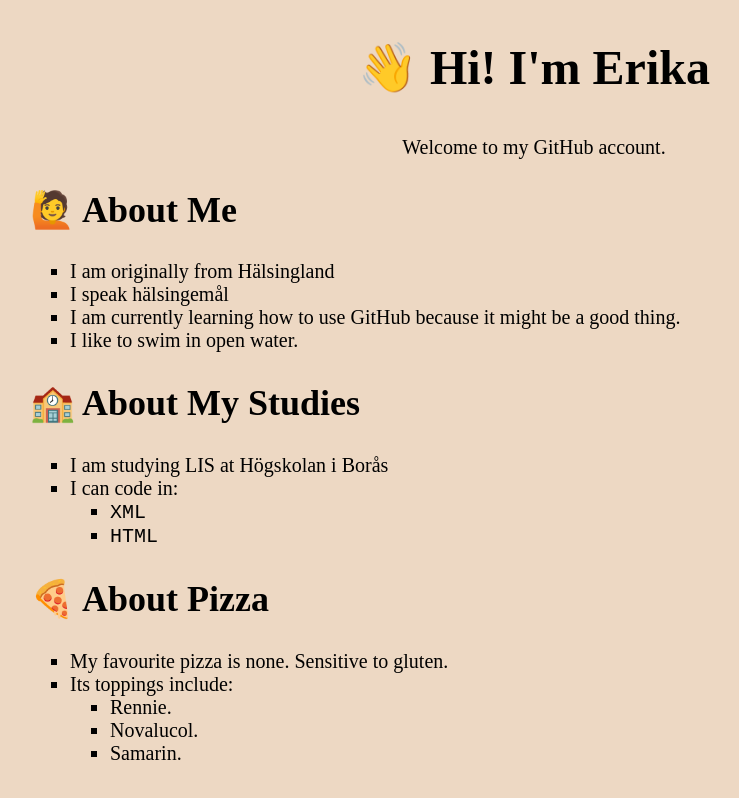
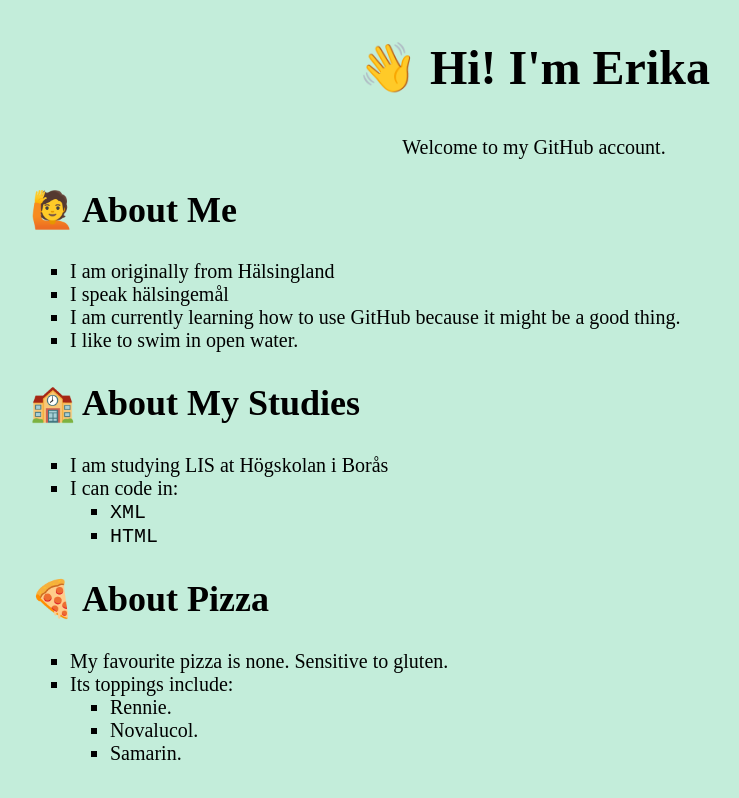
Before and after one commit to storstormen/test, a plain HTML site: page index.html in a window 1280 px wide. Shown: the whole page, without its empty margins (106-845 px from the left). Drawn offline with Linux system fonts and the light colour scheme.

Commit message:
Update style.css

```diff
--- a/css/style.css
+++ b/css/style.css
@@ -1,7 +1,7 @@
 /* Feel free to change me and make me your own! */
 
 body {
-  background-color: #edd8c3;
+  background-color: #c3edda;
   font-family: 'Times New Roman', Times, serif, serif;
 }
 
```
